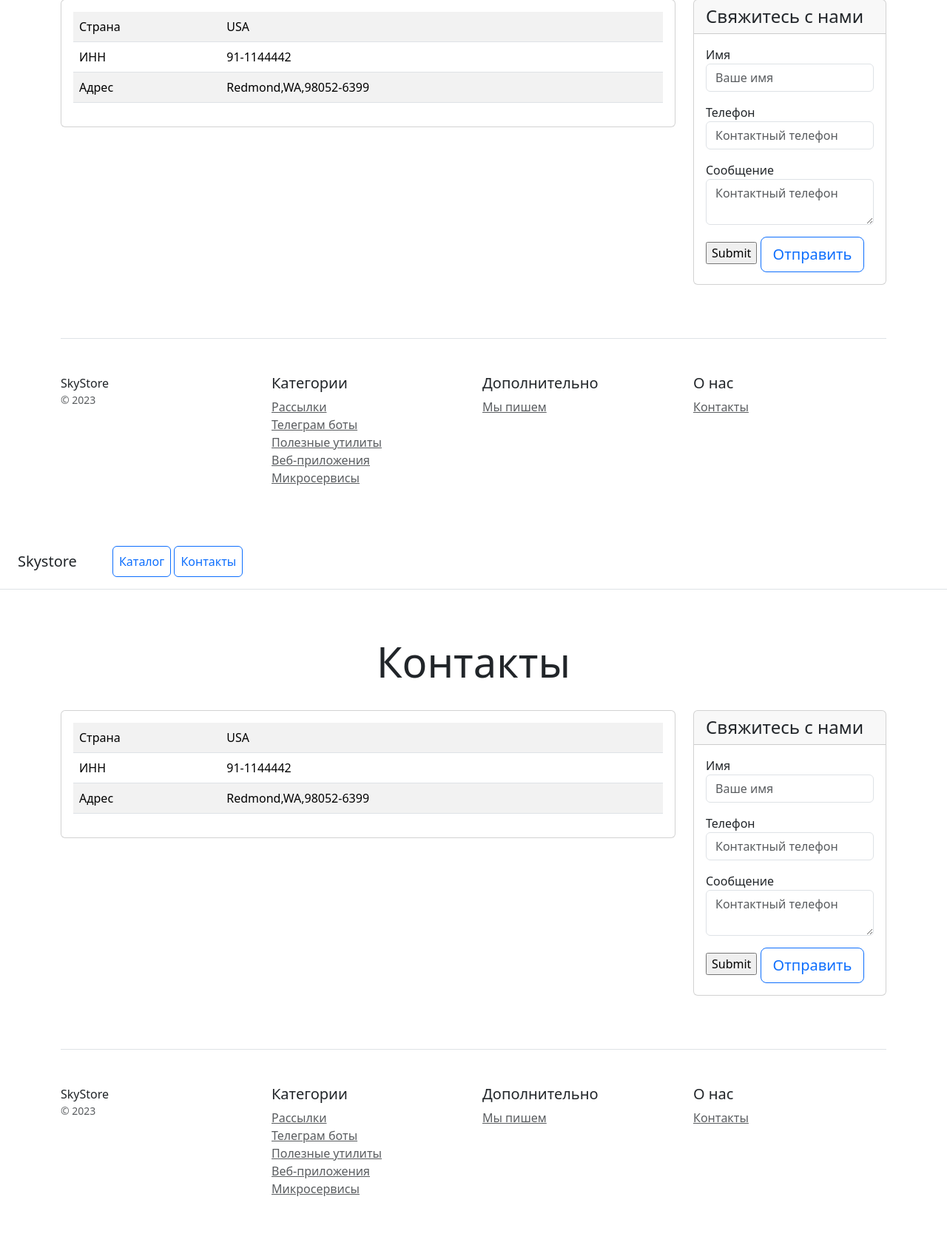
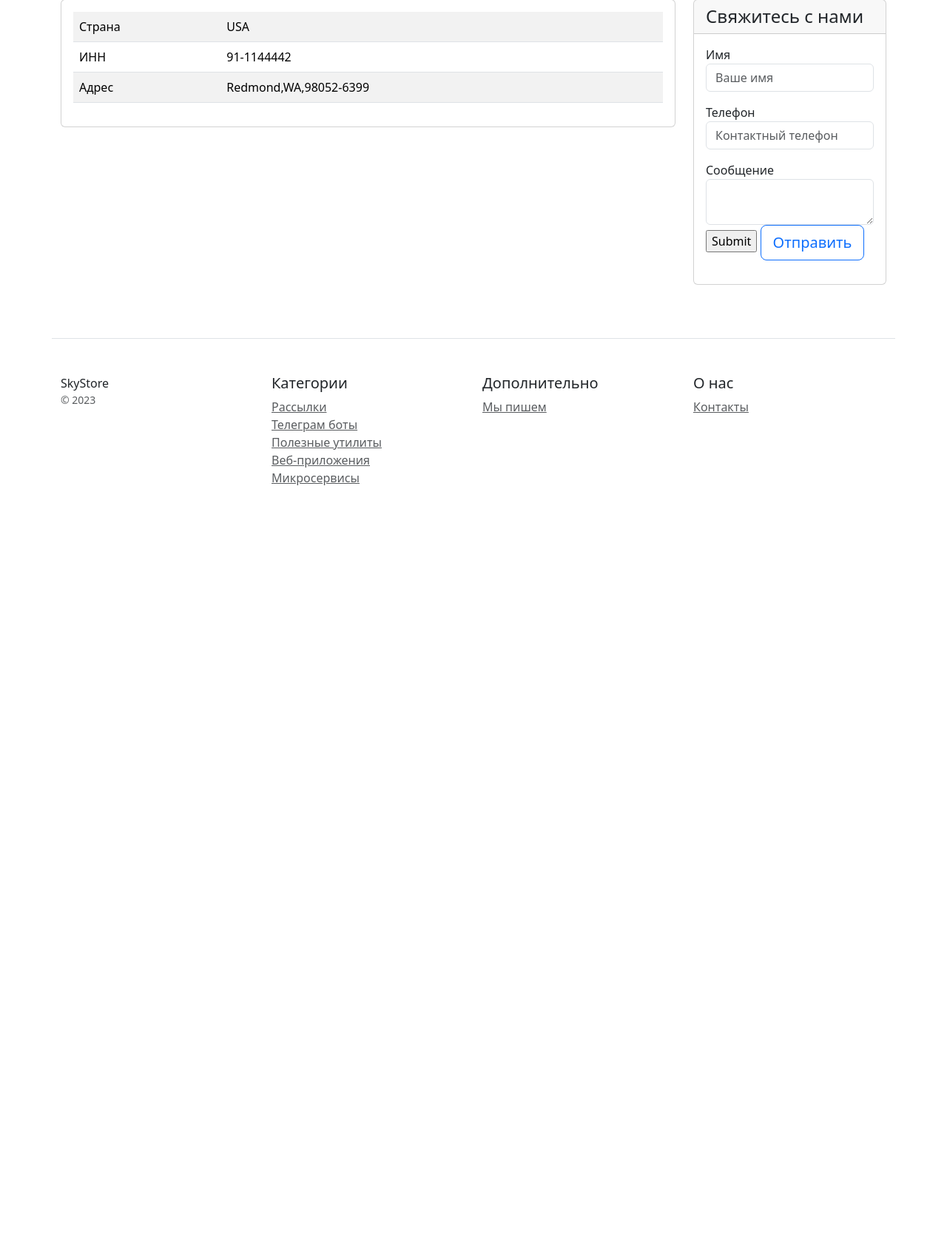
Before and after one commit to Xarveister/online_shop, a Django app: template catalog/templates/catalog/contacts.html in a window 1280 px wide. Shown: the part 239-1922 px from the top of the page at 74% size. After the commit the page ends 895 px from the top, so only its background shows below. Run offline with Django 4.2, Linux system fonts and the light colour scheme; the template is opened without the code that fills it, so the values that code supplies are empty; some libraries are stand-ins or nearby versions.

Commit message:
исправление ошибок

```diff
--- a/catalog/templates/catalog/contacts.html
+++ b/catalog/templates/catalog/contacts.html
@@ -51,15 +51,18 @@
                         {% csrf_token %}
                         <div class="mb-3">
                             <label for="name">Имя</label>
-                            <input type="text" name="name" class="form-control" id="name" placeholder="Ваше имя" required>
+                            <input type="text" name="name" class="form-control" id="name" placeholder="Ваше имя"
+                                   required>
                         </div>
                         <div class="mb-3">
                             <label for="phone">Телефон</label>
-                            <input type="text" name="phone" class="form-control" id="phone" placeholder="Контактный телефон" required>
+                            <input type="text" name="phone" class="form-control" id="phone"
+                                   placeholder="Контактный телефон" required>
                         </div>
                         <div class="mb-3">
                             <label for="message">Сообщение</label>
-                            <textarea type="text" name="message" class="form-control" id="message" placeholder="Контактный телефон" required></textarea>
+                            <textarea type="text" name="message" class="form-control" id="message"
+                                      placeholder="" required></textarea
                         </div>
                     </form>
                     <input type="submit">
@@ -104,109 +107,3 @@
 <script src="/static/js/bootstrap.bundle.min.js"></script>
 </body>
 </html>
-<!doctype html>
-<html lang="en">
-<head>
-    <meta charset="utf-8">
-    <meta name="viewport" content="width=device-width, initial-scale=1">
-    <title>Skystore</title>
-    <link href="/static/css/bootstrap.min.css" rel="stylesheet">
-</head>
-<body>
-<div class="d-flex flex-column flex-md-row align-items-center p-3 px-md-4 mb-3 bg-white border-bottom box-shadow">
-    <h5 class="my-0 mr-md-auto font-weight-normal">Skystore</h5>
-    <nav class="ms-5">
-        <a class="p-2 btn btn-outline-primary" href="/">Каталог</a>
-        <a class="p-2 btn btn-outline-primary" href="/contacts/">Контакты</a>
-    </nav>
-</div>
-
-<div class="pricing-header px-3 py-3 pt-md-5 pb-md-4 mx-auto text-center">
-    <h1 class="display-4">Контакты</h1>
-</div>
-
-<div class="container">
-    <div class="row text-start">
-        <div class="col-lg-9 col-md-6 col-sm-12">
-            <div class="card mb-4 box-shadow">
-                <div class="card-body">
-                    <table class="table table-striped">
-                        <tr>
-                            <td class="w-25">Страна</td>
-                            <td>USA</td>
-                        </tr>
-                        <tr>
-                            <td class="w-25">ИНН</td>
-                            <td>91-1144442</td>
-                        </tr>
-                        <tr>
-                            <td class="w-25">Адрес</td>
-                            <td>Redmond,WA,98052-6399</td>
-                        </tr>
-                    </table>
-                </div>
-            </div>
-        </div>
-        <div class="col-lg-3 col-md-6 col-sm-12">
-            <div class="card mb-4 box-shadow">
-                <div class="card-header">
-                    <h4 class="my-0 font-weight-normal">Свяжитесь с нами</h4>
-                </div>
-                <div class="card-body">
-                    <form method="post" action="" class="form-floating">
-                        {% csrf_token %}
-                        <div class="mb-3">
-                            <label for="name">Имя</label>
-                            <input type="text" name="name" class="form-control" id="name" placeholder="Ваше имя" required>
-                        </div>
-                        <div class="mb-3">
-                            <label for="phone">Телефон</label>
-                            <input type="text" name="phone" class="form-control" id="phone" placeholder="Контактный телефон" required>
-                        </div>
-                        <div class="mb-3">
-                            <label for="message">Сообщение</label>
-                            <textarea type="text" name="message" class="form-control" id="message" placeholder="Контактный телефон" required></textarea>
-                        </div>
-                    </form>
-                    <input type="submit">
-                    <button type="submit" class="btn btn-lg btn-block btn-outline-primary">Отправить</button>
-                </div>
-            </div>
-        </div>
-    </div>
-
-    <footer class="pt-4 my-md-5 pt-md-5 border-top">
-        <div class="row">
-            <div class="col-12 col-md">
-                SkyStore
-                <small class="d-block mb-3 text-muted">&copy; 2023</small>
-            </div>
-            <div class="col-6 col-md">
-                <h5>Категории</h5>
-                <ul class="list-unstyled text-small">
-                    <li><a class="text-muted" href="#">Рассылки</a></li>
-                    <li><a class="text-muted" href="#">Телеграм боты</a></li>
-                    <li><a class="text-muted" href="#">Полезные утилиты</a></li>
-                    <li><a class="text-muted" href="#">Веб-приложения</a></li>
-                    <li><a class="text-muted" href="#">Микросервисы</a></li>
-                </ul>
-            </div>
-            <div class="col-6 col-md">
-                <h5>Дополнительно</h5>
-                <ul class="list-unstyled text-small">
-                    <li><a class="text-muted" href="#">Мы пишем</a></li>
-                </ul>
-            </div>
-            <div class="col-6 col-md">
-                <h5>О нас</h5>
-                <ul class="list-unstyled text-small">
-                    <li><a class="text-muted" href="/contacts/">Контакты</a></li>
-                </ul>
-            </div>
-        </div>
-    </footer>
-</div>
-
-<script src="/static/js/bootstrap.bundle.min.js"></script>
-</body>
-</html>
--- a/catalog/urls.py
+++ b/catalog/urls.py
@@ -1,7 +1,8 @@
 from django.urls import path
 
-from catalog.views import index
+from catalog.views import index, contacts
 
 urlpatterns = [
-    path('', index)
+    path('', index),
+    path('contacts/', contacts)
 ]
--- a/catalog/views.py
+++ b/catalog/views.py
@@ -9,9 +9,9 @@
     if request.method == 'POST':
         data = {}
         name = request.POST.get('name')
-        email = request.POST.get('email')
+        phone = request.POST.get('phone')
         message = request.POST.get('message')
 
-        data['user_1'] = (name, email, message)
+        data['user_1'] = (name, phone, message)
         print(data)
     return render(request, 'catalog/contacts.html')
--- a/config/settings.py
+++ b/config/settings.py
@@ -37,7 +37,6 @@
     'django.contrib.sessions',
     'django.contrib.messages',
     'django.contrib.staticfiles',
-
     'catalog',
 ]
 
```
